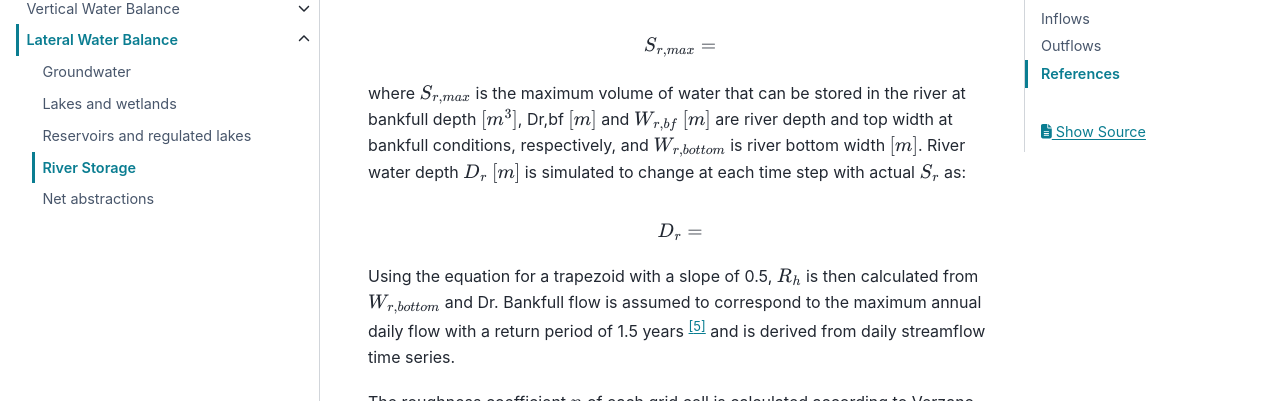
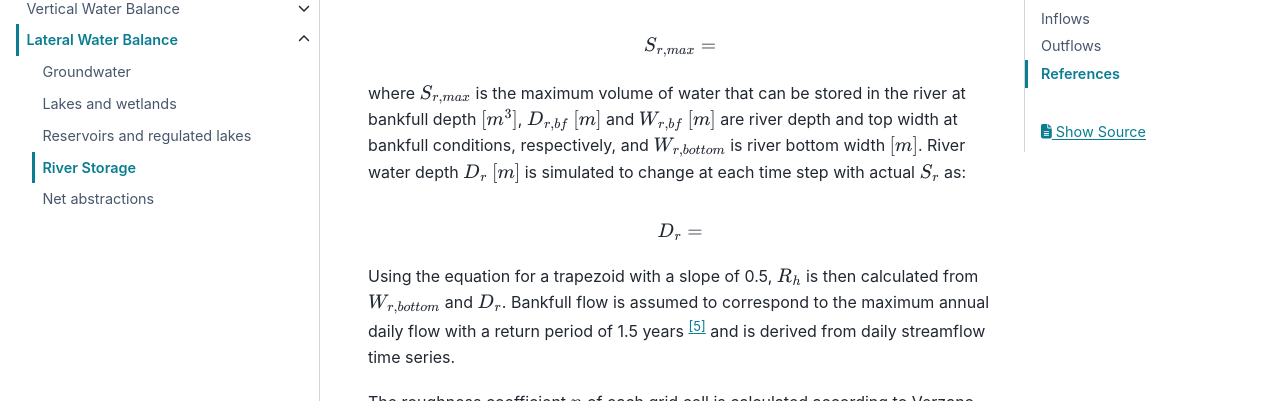
Before and after one commit to HydrologyFrankfurt/ReWaterGAP, a Sphinx documentation site: the page built from docs/api_docs/lateral_water_balance/river.rst, in a window 1280 px wide and 900 px high, scrolled down 1936 px. Shown: the part 151-552 px from the top of the window. Built offline with Sphinx 7.4.7 and the PyData theme 0.15.4, drawn with Linux system fonts in a browser that asks for light colours; pages that are not in the unit, such as notebooks, are missing from menus.

Commit message:
Update river.rst

```diff
--- a/docs/api_docs/lateral_water_balance/river.rst
+++ b/docs/api_docs/lateral_water_balance/river.rst
@@ -52,12 +52,12 @@ As bankfull conditions are assumed to occur at the initial time step, the initia
 .. math::
 	{S}_{r,max} =
 
-where :math:`{S}_{r,max}` is the maximum volume of water that can be stored in the river at bankfull depth :math:`[{m}^3]`, Dr,bf :math:`[{m}]` and :math:`{W}_{r,bf}` :math:`[{m}]` are river depth and top width at bankfull conditions, respectively, and :math:`{W}_{r,bottom}` is river bottom width :math:`[{m}]`. River water depth :math:`{D}_{r}` :math:`[{m}]` is simulated to change at each time step with actual :math:`{S}_{r}` as:
+where :math:`{S}_{r,max}` is the maximum volume of water that can be stored in the river at bankfull depth :math:`[{m}^3]`, :math:`{D}_{r,bf}` :math:`[{m}]` and :math:`{W}_{r,bf}` :math:`[{m}]` are river depth and top width at bankfull conditions, respectively, and :math:`{W}_{r,bottom}` is river bottom width :math:`[{m}]`. River water depth :math:`{D}_{r}` :math:`[{m}]` is simulated to change at each time step with actual :math:`{S}_{r}` as:
 
 .. math::
 	{D}_{r} =
 
-Using the equation for a trapezoid with a slope of 0.5, :math:`{R}_{h}` is then calculated from :math:`{W}_{r,bottom}` and Dr. Bankfull flow is assumed to correspond to the maximum annual daily flow with a return period of 1.5 years [5]_ and is derived from daily streamflow time series.
+Using the equation for a trapezoid with a slope of 0.5, :math:`{R}_{h}` is then calculated from :math:`{W}_{r,bottom}` and :math:`{D}_{r}`. Bankfull flow is assumed to correspond to the maximum annual daily flow with a return period of 1.5 years [5]_ and is derived from daily streamflow time series.
 
 The roughness coefficient :math:`{n}` of each grid cell is calculated according to Verzano et al. (2012), who modeled :math:`{n}` as a function of various spatial characteristics (e.g., urban or rural area, vegetation in river bed, obstructions) and a river sinuosity factor to achieve an optimal fit to streamflow observations. Because of the implementation of a new algorithm to calculate :math:`{D}_{r}`, we had to adjust their gridded :math:`{n}` values to avoid excessively high river velocities [6]_. By trial and error, we determined optimal n-multipliers at the scale of 13 large river basins that lead to a good fit to monthly streamflow time series at the most downstream stations and basin-average total water storage anomalies from GRACE. We found that in 9 out of 13 basins, multiplying :math:`{n}` by 3 resulted in the best fit between observed and modeled data. We therefore set the multiplier to 3 globally, except for the remaining four basins, where other values proved to be more adequate; this concerns the Lena basin, where :math:`{n}` is multiplied by 2; the Amazon basin, where :math:`{n}` is multiplied by 10; and the Huang He and Yangtze basins, where :math:`{n}` is kept at its original value (Fig. S1).
 
```
